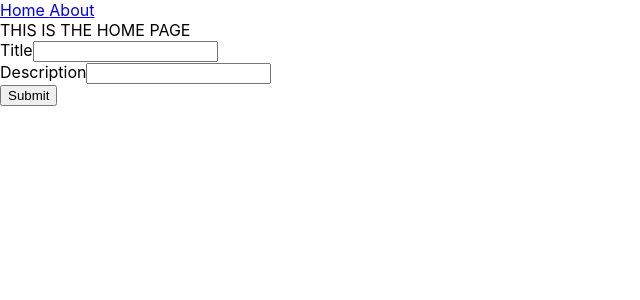
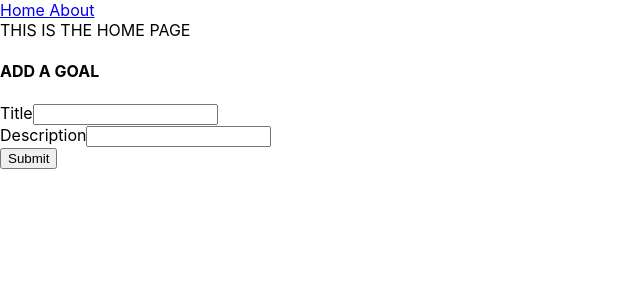
Before and after one commit to SabrinaLauredan/affirm-me-frontend, a React (Create React App) app: page / in a window 1280 px wide. Shown: the top 300 px of the page, without its empty margins (0-640 px from the left). Built offline with nearby package versions, Linux system fonts and the light colour scheme.

Commit message:
added 'add a goal header to form'

```diff
--- a/src/components/NewGoalForm.tsx
+++ b/src/components/NewGoalForm.tsx
@@ -60,6 +60,7 @@ const NewGoalForm = () => {
                 </div>
             ) : (
                 <div>
+                    <h4>ADD A GOAL</h4>
                     <div className="form-group">
                         <label htmlFor="title">Title</label>
                         <input
```
